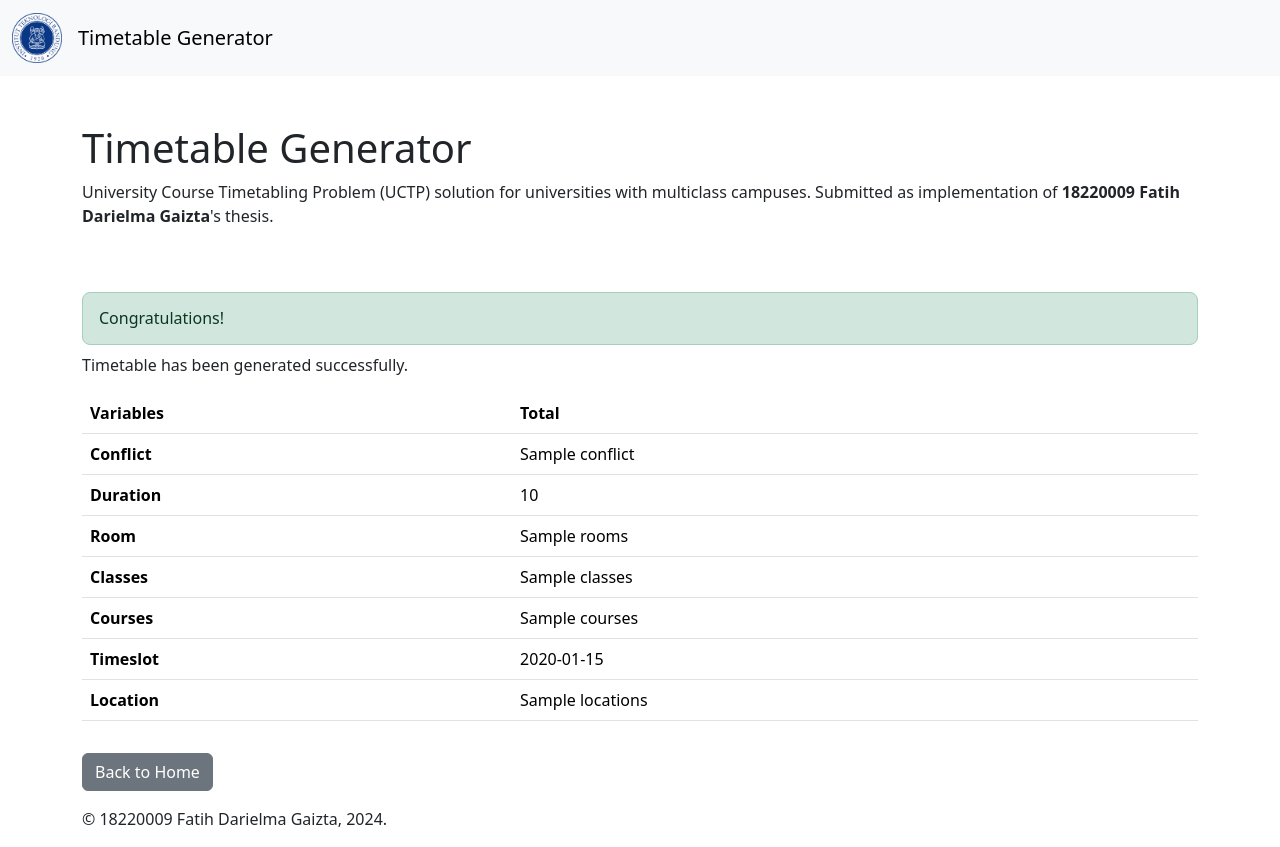
After one commit to darielgaizta/timetable, a Django app: template src/server/templates/views/congratulations.html in a window 1280 px wide. The commit adds this page. Run offline with Django 4.2, Linux system fonts and the light colour scheme; the template is opened without the code that fills it: most values are stand-ins (such as "Sample title", 1, 10 or a date in 2020); parts of the project's set-up code (start-up, migrations or seed data) failed here and were passed over; some libraries are stand-ins or nearby versions.

Commit message:
add congratulations page

```diff
--- a/src/app/urls.py
+++ b/src/app/urls.py
@@ -5,4 +5,5 @@
     path('1/', views.step_1, name='step_1'),
     path('2/', views.step_2, name='step_2'),
     path('3/', views.step_3, name='step_3'),
+    path('restart/', views.restart, name='restart')
 ]
--- /dev/null
+++ b/src/server/templates/views/congratulations.html
@@ -0,0 +1,53 @@
+{% extends 'base.html' %}
+
+{% load static %}
+
+{% block title %}
+    <title>Timetable Generator - Congratulations</title>
+{% endblock %}
+
+{% block content %}
+<main class="container">
+    <h2 class="p-3 fs-6 text-success-emphasis bg-success-subtle border border-success-subtle rounded-3">Congratulations!</h2>
+    <p>Timetable has been generated successfully.</p>
+    <table class="table table-responsive py-3">
+        <thead>
+            <tr>
+                <th scope="col">Variables</th>
+                <th scope="col">Total</th>
+            </tr>
+        </thead>
+        <tbody>
+            <tr>
+                <th scope="row">Conflict</th>
+                <td>{% if conflict %} {{ conflict }} {% else %} None {% endif %}</td>
+            </tr>
+            <tr>
+                <th scope="row"><Data>Duration</Data></th>
+                <td>{% if duration %} {{ duration }} {% else %} None {% endif %}</td>
+            </tr>
+            <tr>
+                <th scope="row">Room</th>
+                <td>{% if domain.rooms %} {{ domain.rooms }} {% else %} None {% endif %}</td>
+            </tr>
+            <tr>
+                <th scope="row">Classes</th>
+                <td>{% if domain.classes %} {{ domain.classes }} {% else %} None {% endif %}</td>
+            </tr>
+            <tr>
+                <th scope="row">Courses</th>
+                <td>{% if domain.courses %} {{ domain.courses }} {% else %} None {% endif %}</td>
+            </tr>
+            <tr>
+                <th scope="row">Timeslot</th>
+                <td>{% if domain.timeslots %} {{ domain.timeslots }} {% else %} None {% endif %}</td>
+            </tr>
+            <tr>
+                <th scope="row">Location</th>
+                <td>{% if domain.locations %} {{ domain.locations }} {% else %} None {% endif %}</td>
+            </tr>
+        </tbody>
+    </table>
+    <a class="btn btn-secondary my-3" name="restart" value="1" href="{% url 'restart' %}">Back to Home</a>
+</main>
+{% endblock %}
```
Also changed, not shown: src/app/views.py (+8 -6 lines), src/server/templates/views/step_3.html (+34 -2 lines).
